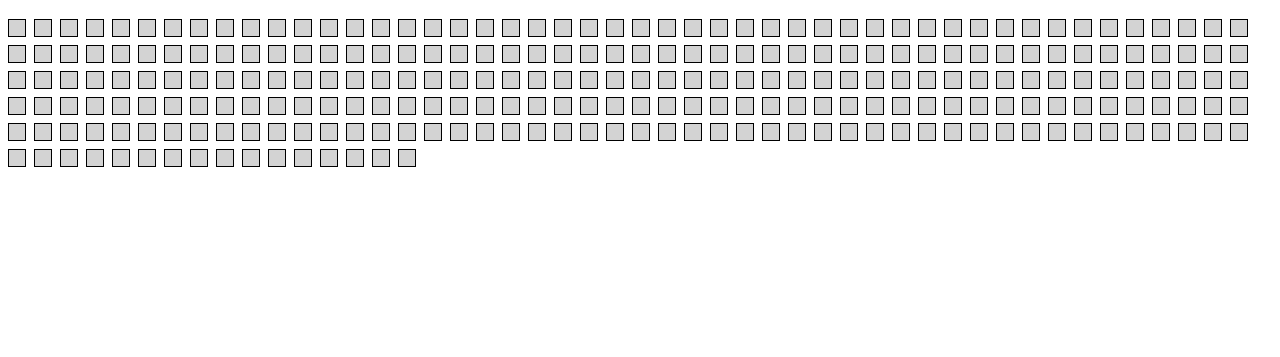
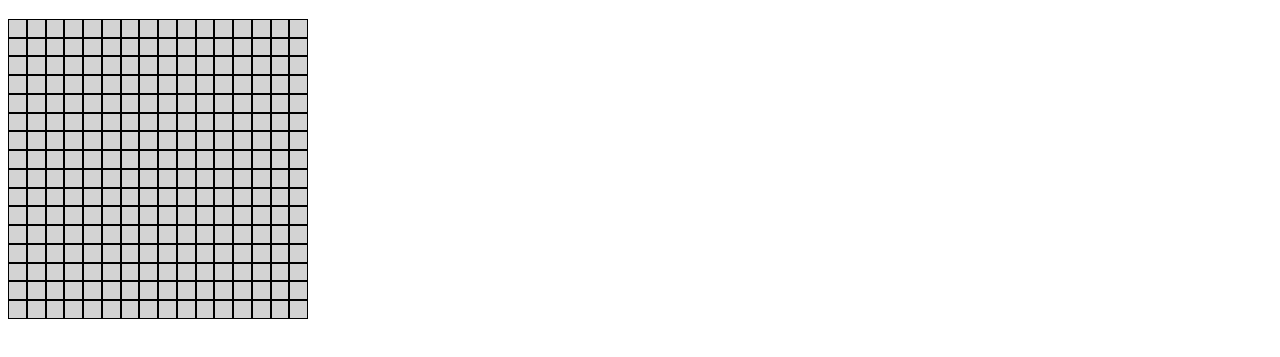
Before and after one commit to michaelm4320/Etch-a-Sketch, a plain HTML site: page index.html in a window 1280 px wide. Shown: the part 61-418 px from the top of the page. Drawn offline with Linux system fonts and the light colour scheme.

Commit message:
Add 16x16 grid using box-sizing

```diff
--- a/style.css
+++ b/style.css
@@ -4,8 +4,9 @@ h1 {
 
 .container {
     display: flex;
-    gap: 8px;
     flex-wrap: wrap;
+    width: 300px;
+    height: 300px;
 }
 
 /*
@@ -21,6 +22,6 @@ h1 {
 .cell {
     border: 1px solid black;
     background-color: lightgray;
-    width: 16px;
-    height: 16px;
+    flex: 1 0 6%;
+    box-sizing: border-box;
 }
```
